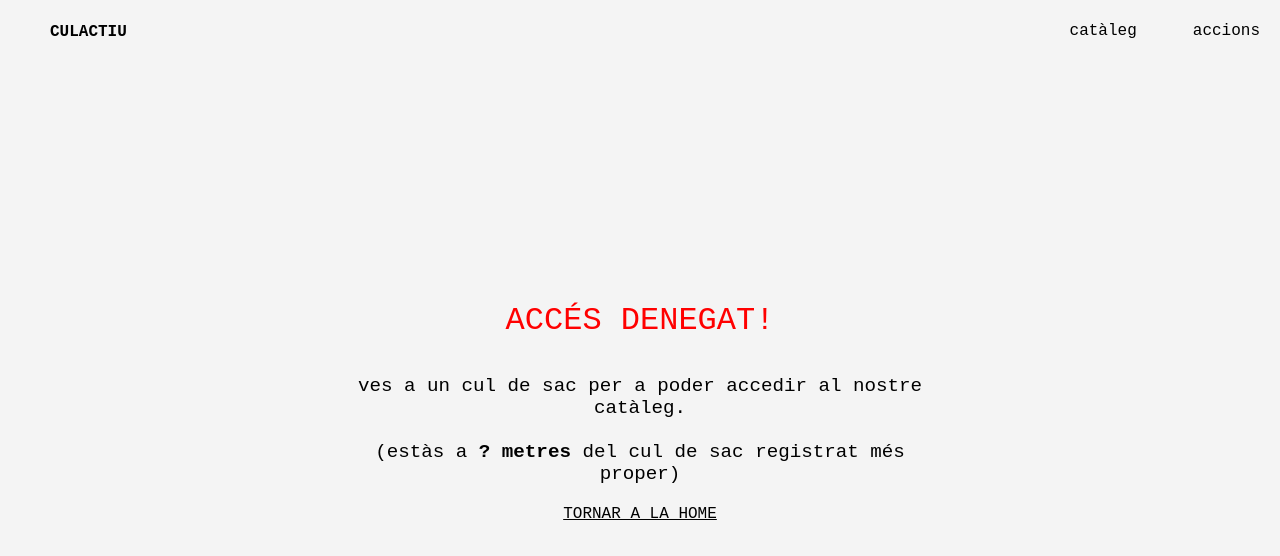
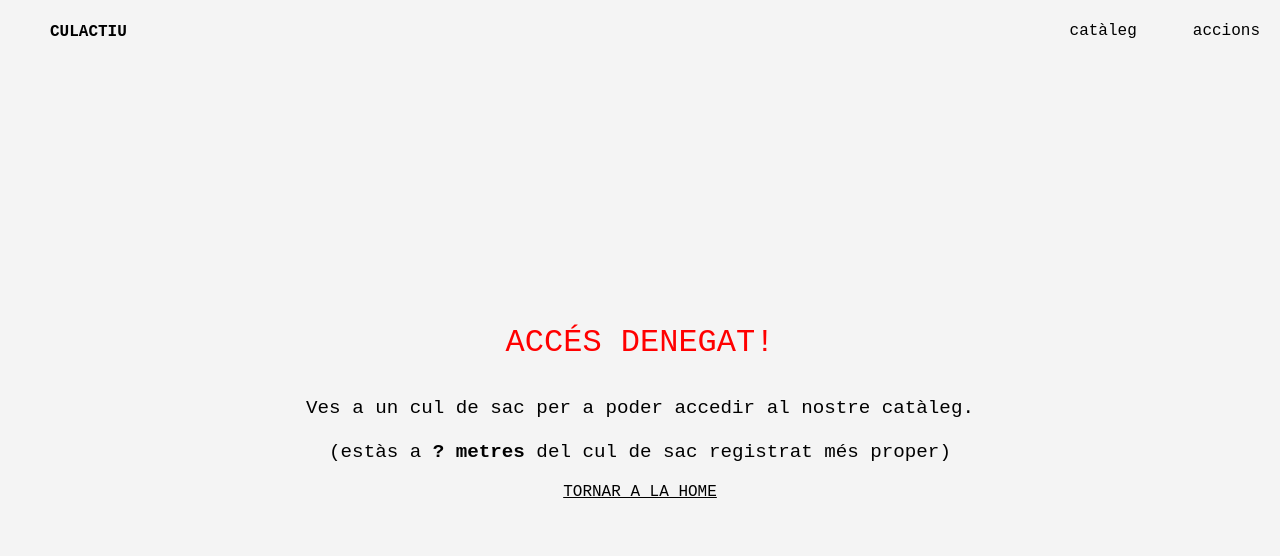
Before and after one commit to sboschraga/culactiu-web, a React (Create React App) app in the folder client/: page /denegat in a window 1280 px wide. Shown: the top 556 px of the page. Built offline with nearby package versions, Linux system fonts and the light colour scheme; a web font is replaced by a local one.

Commit message:
canvis missatge denegat

```diff
--- a/client/src/pages/Denegat.jsx
+++ b/client/src/pages/Denegat.jsx
@@ -22,8 +22,8 @@ function Denegat() {
       <h1 style={{ color: "red", fontSize: "2rem", textTransform: "uppercase" }}>
         Accés Denegat!
       </h1>
-      <p style={{ fontSize: "1.2rem", maxWidth: "600px", margin: "20px 0" }}>
-          ves a un cul de sac per a poder accedir al nostre catàleg.
+      <p style={{ fontSize: "1.2rem", maxWidth: "700px", margin: "20px 0" }}>
+          Ves a un cul de sac per a poder accedir al nostre catàleg.
         <br /><br />
         (estàs a <strong>{distance} metres</strong> del cul de sac registrat més proper)
       </p>
```
